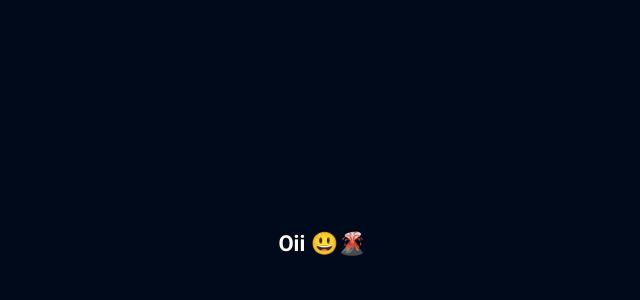
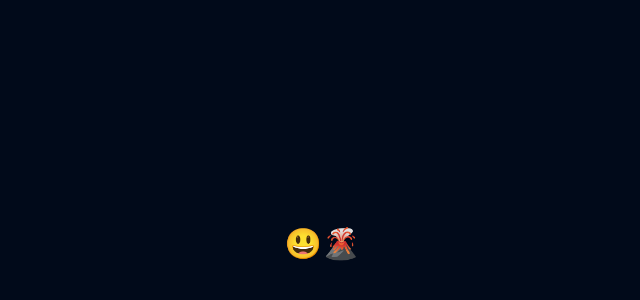
Before and after one commit to henriquegarcia-web/tornado-presentation, a React (Vite) app: page /forms in a window 1280 px wide. Shown: the part 156-456 px from the top of the page, without its empty margins (318-958 px from the left). Built offline with nearby package versions, Linux system fonts and the light colour scheme; a web font is replaced by a local one.

Commit message:
feat: Setup inicial das páginas II

```diff
--- a/src/screens/FormScreen/index.tsx
+++ b/src/screens/FormScreen/index.tsx
@@ -3,7 +3,7 @@ import * as S from './styles'
 interface IFormScreen {}
 
 const FormScreen = ({}: IFormScreen) => {
-  return <S.FormScreen>Oii 😃🌋</S.FormScreen>
+  return <S.FormScreen>😃🌋</S.FormScreen>
 }
 
 export default FormScreen
--- a/src/screens/FormScreen/styles.ts
+++ b/src/screens/FormScreen/styles.ts
@@ -6,8 +6,8 @@ export const FormScreen = styled(Screen)`
   justify-content: center;
   align-items: center;
 
-  font-size: 22px;
-  line-height: 22px;
+  font-size: 30px;
+  line-height: 30px;
   font-weight: 600;
   color: white;
 
```
